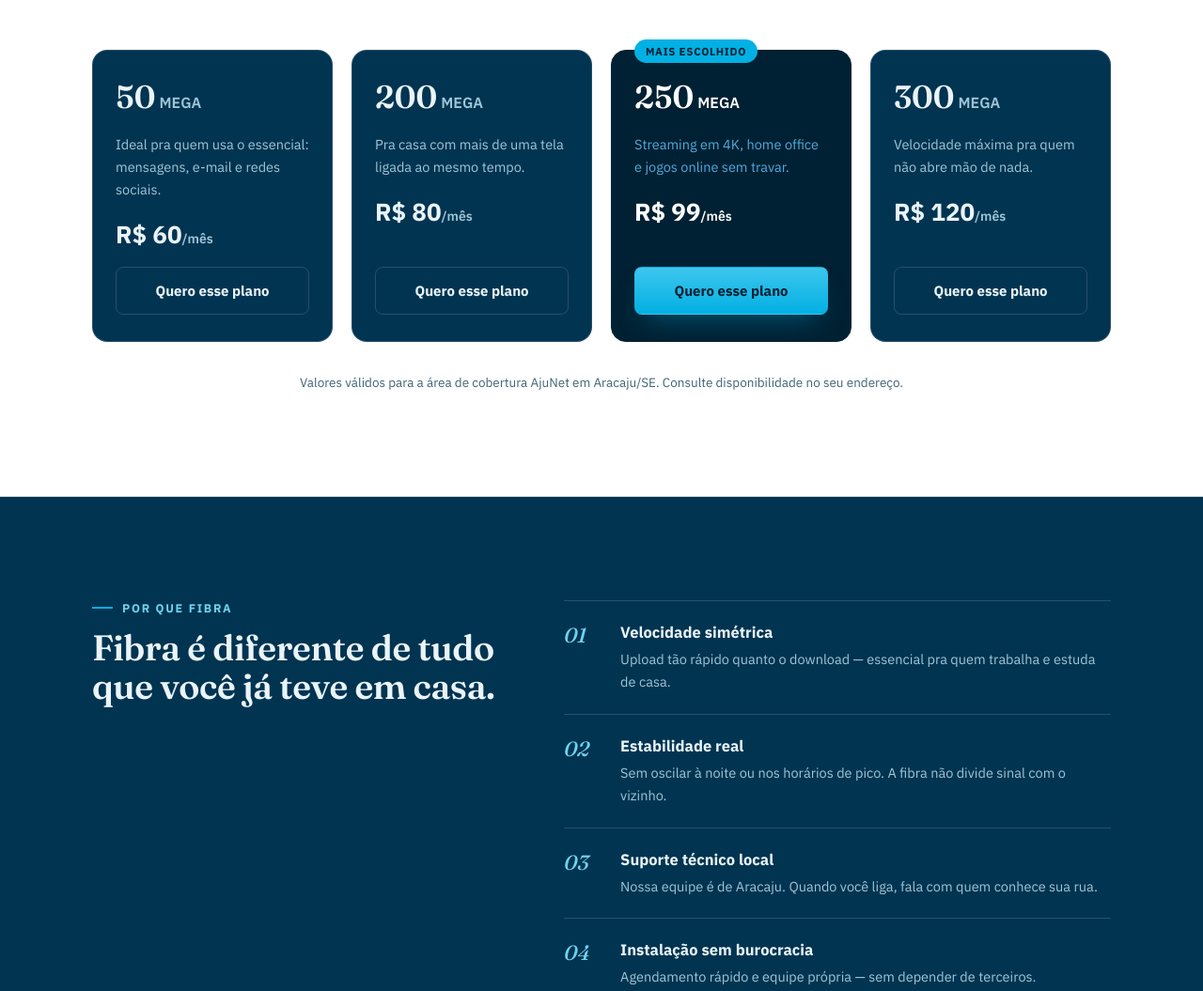
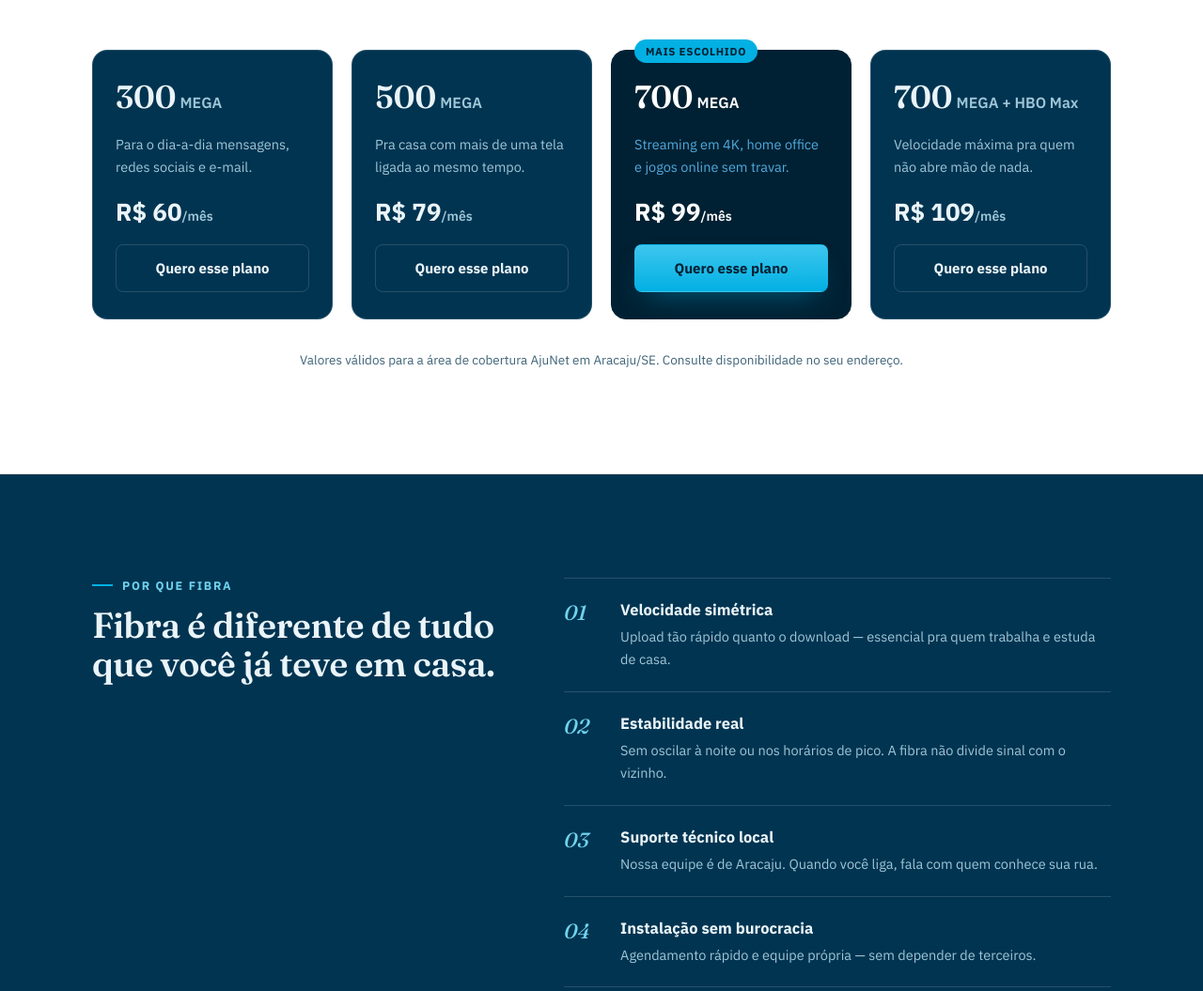
Before and after one commit to DinarteInacio/aju-net, a plain HTML site: page index.html in a window 1280 px wide. Shown: the part 1026-2081 px from the top of the page at 94% size. Drawn offline with Linux system fonts and the light colour scheme.

Commit message:
Correção de Planos

```diff
--- a/index.html
+++ b/index.html
@@ -35,7 +35,7 @@
       <span class="navdivider"></span>
       <a class="navphone" href="tel:+557931799609">
         <svg width="16" height="16" viewBox="0 0 24 24" fill="none" aria-hidden="true"><path d="M6.6 10.8c1.4 2.8 3.8 5.2 6.6 6.6l2.2-2.2c.3-.3.7-.4 1-.2 1.1.4 2.3.6 3.6.6.6 0 1 .4 1 1V20c0 .6-.4 1-1 1C10.5 21 3 13.5 3 4c0-.6.4-1 1-1h3.5c.6 0 1 .4 1 1 0 1.3.2 2.5.6 3.6.1.3 0 .7-.2 1L6.6 10.8z" fill="currentColor"/></svg>
-        (79) 3179-9609
+        (79) 99941-3488
       </a>
       <a href="#planos" class="btn btn-primary">Assinar agora</a>
       <button id="menuToggle" class="menubtn" aria-label="Abrir menu" aria-expanded="false" aria-controls="mobilePanel">
@@ -91,29 +91,29 @@
       </div>
       <div class="plan-grid">
         <div class="plan-card">
-          <div class="plan-speed">50<span>MEGA</span></div>
-          <p class="plan-desc">Ideal pra quem usa o essencial: mensagens, e-mail e redes sociais.</p>
+          <div class="plan-speed">300<span>MEGA</span></div>
+          <p class="plan-desc">Para o dia-a-dia mensagens, redes sociais e e-mail.</p>
           <div class="plan-price">R$ 60<span>/mês</span></div>
-          <a href="https://wa.me/5579999413488?text=Ol%C3%A1!%20Quero%20saber%20mais%20sobre%20o%20plano%20de%2050%20Mega%20da%20AjuNet." target="_blank" rel="noopener" class="btn btn-ghost">Quero esse plano</a>
+          <a href="https://wa.me/5579999413488?text=Ol%C3%A1!%20Quero%20saber%20mais%20sobre%20o%20plano%20de%20300%20Mega%20da%20AjuNet." target="_blank" rel="noopener" class="btn btn-ghost">Quero esse plano</a>
         </div>
         <div class="plan-card">
-          <div class="plan-speed">200<span>MEGA</span></div>
+          <div class="plan-speed">500<span>MEGA</span></div>
           <p class="plan-desc">Pra casa com mais de uma tela ligada ao mesmo tempo.</p>
-          <div class="plan-price">R$ 80<span>/mês</span></div>
-          <a href="https://wa.me/5579999413488?text=Ol%C3%A1!%20Quero%20saber%20mais%20sobre%20o%20plano%20de%20200%20Mega%20da%20AjuNet." target="_blank" rel="noopener" class="btn btn-ghost">Quero esse plano</a>
+          <div class="plan-price">R$ 79<span>/mês</span></div>
+          <a href="https://wa.me/5579999413488?text=Ol%C3%A1!%20Quero%20saber%20mais%20sobre%20o%20plano%20de%20500%20Mega%20da%20AjuNet." target="_blank" rel="noopener" class="btn btn-ghost">Quero esse plano</a>
         </div>
         <div class="plan-card popular">
           <div class="plan-tag">Mais escolhido</div>
-          <div class="plan-speed">250<span>MEGA</span></div>
+          <div class="plan-speed">700<span>MEGA</span></div>
           <p class="plan-desc">Streaming em 4K, home office e jogos online sem travar.</p>
           <div class="plan-price">R$ 99<span>/mês</span></div>
-          <a href="https://wa.me/5579999413488?text=Ol%C3%A1!%20Quero%20saber%20mais%20sobre%20o%20plano%20de%20250%20Mega%20da%20AjuNet." target="_blank" rel="noopener" class="btn btn-primary">Quero esse plano</a>
+          <a href="https://wa.me/5579999413488?text=Ol%C3%A1!%20Quero%20saber%20mais%20sobre%20o%20plano%20de%20700%20Mega%20da%20AjuNet." target="_blank" rel="noopener" class="btn btn-primary">Quero esse plano</a>
         </div>
         <div class="plan-card">
-          <div class="plan-speed">300<span>MEGA</span></div>
-          <p class="plan-desc">Velocidade máxima pra quem não abre mão de nada.</p>
-          <div class="plan-price">R$ 120<span>/mês</span></div>
-          <a href="https://wa.me/5579999413488?text=Ol%C3%A1!%20Quero%20saber%20mais%20sobre%20o%20plano%20de%20300%20Mega%20da%20AjuNet." target="_blank" rel="noopener" class="btn btn-ghost">Quero esse plano</a>
+          <div class="plan-speed">700<span>MEGA + HBO Max</span></div>
+                <p class="plan-desc">Velocidade máxima pra quem não abre mão de nada.</p>
+          <div class="plan-price">R$ 109<span>/mês</span></div>
+          <a href="https://wa.me/5579999413488?text=Ol%C3%A1!%20Quero%20saber%20mais%20sobre%20o%20plano%20de%20700%20Mega+HBOMax%20da%20AjuNet." target="_blank" rel="noopener" class="btn btn-ghost">Quero esse plano</a>
         </div>
       </div>
       <p class="plan-foot">Valores válidos para a área de cobertura AjuNet em Aracaju/SE. Consulte disponibilidade no seu endereço.</p>
@@ -168,13 +168,8 @@
     <div class="wrap">
       <div class="section-head">
         <div class="eyebrow">Quem somos</div>
-        <h2>Quase duas décadas construindo rede de fibra óptica.</h2>
+        <h2>Duas décadas construindo rede de fibra óptica.</h2>
         <p class="about-lead" style="margin-top:18px;">"Provemos serviços em construção de rede de fibra óptica convencional, corporativa e FTTH — do projeto até a sua tomada."</p>
-      </div>
-      <div class="timeline">
-        <div class="tl-item"><div class="tl-year">2008</div><p>A KLX Tecnologia LTDA é fundada por profissionais da área de fibra óptica, com nome comercial AjuNet.</p></div>
-        <div class="tl-item"><div class="tl-year">2016</div><p>Início dos projetos de internet banda larga por fibra óptica no Estado de Sergipe.</p></div>
-        <div class="tl-item"><div class="tl-year">Hoje</div><p>Rede FTTH própria levando fibra 100% óptica direto para bairros de Aracaju, com atendimento local.</p></div>
       </div>
     </div>
   </section>
@@ -229,7 +224,7 @@
       </div>
       <div>
         <h4>Central de atendimento</h4>
-        <ul><li><a href="tel:+557931799609">(79) 3179-9609</a></li><li><a href="tel:+5579999413488">(79) 99941-3488</a></li><li><a href="mailto:atendimento@ajunet.com">atendimento@ajunet.com</a></li></ul>
+        <ul><li><a href="tel:+557931799609">(79) 99941-3488</a></li><li><a href="tel:+5579999413488">(79) 3179-9609</a></li><li><a href="mailto:atendimento@ajunet.com">atendimento@ajunet.com</a></li></ul>
       </div>
       <div>
         <h4>Suporte técnico</h4>
```
